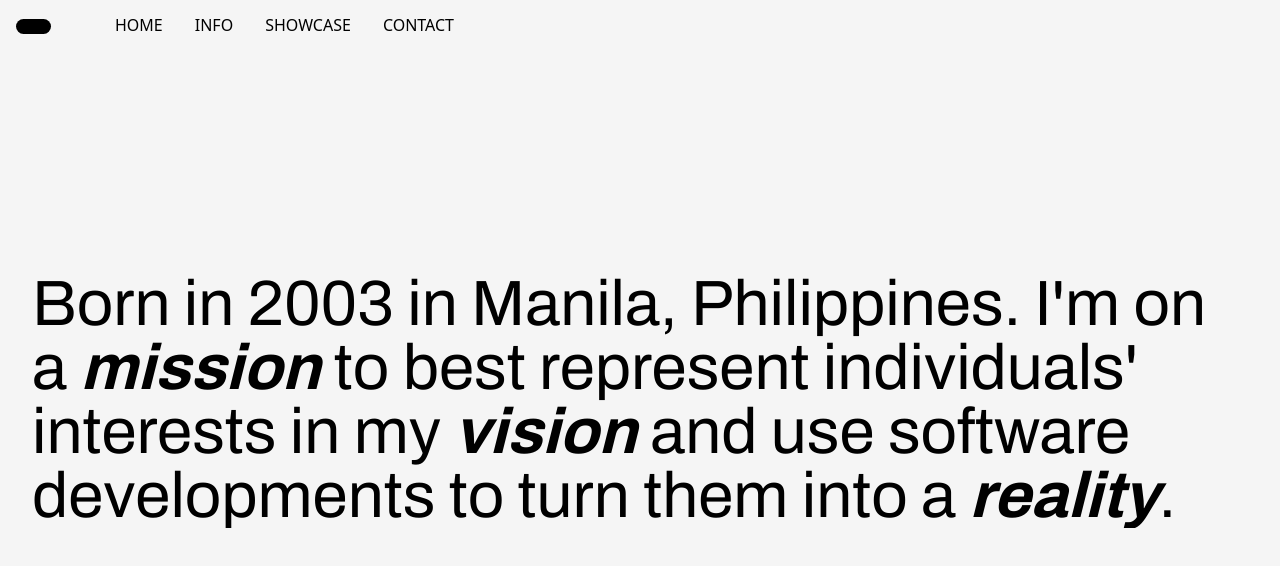
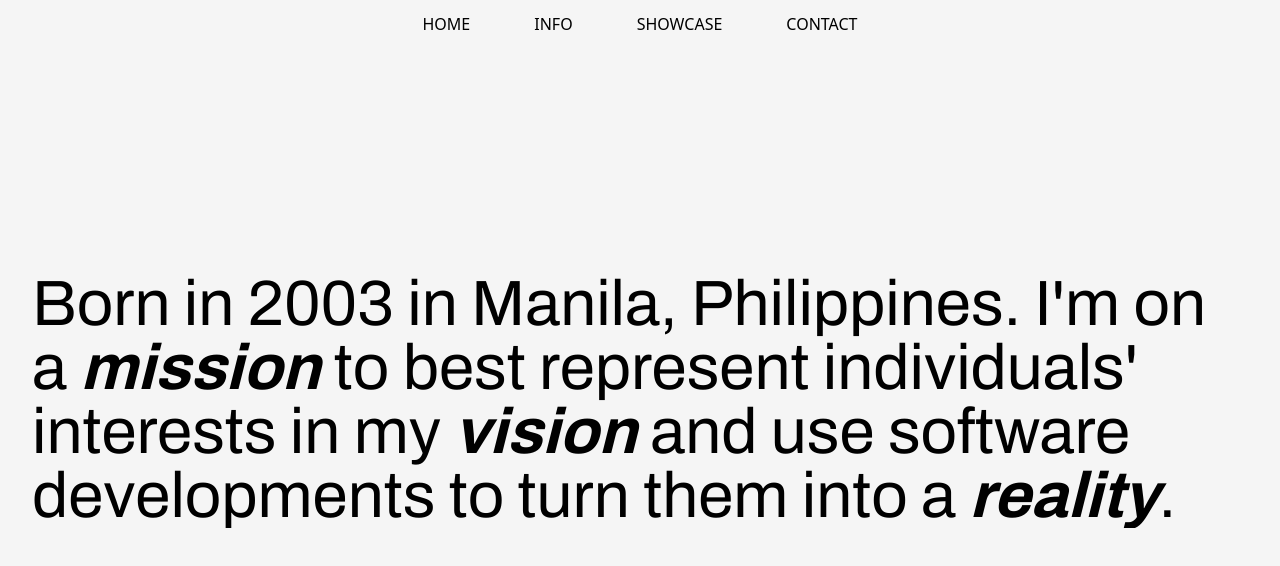
Before and after one commit to decimoDev/d7, a Next.js app: page / in a window 1280 px wide. Shown: the top 566 px of the page. Built offline with nearby package versions, Linux system fonts and the light colour scheme.

Commit message:
init : update config

```diff
--- a/src/components/HomeItems/Bio.tsx
+++ b/src/components/HomeItems/Bio.tsx
@@ -3,7 +3,7 @@ import React, { FunctionComponent } from 'react'
 const Bio : FunctionComponent = () => {
   return (
     <>
-        <div className='overflow-hidden text-[2rem] w-full max-w-[1373px] md:text-[4rem]'>
+        <div className='overflow-hidden text-[2rem] w-full max-w-[1373px] q1:text-[2.7rem] q2:text-[3rem] md:text-[4rem]'>
             Born in 2003 in Manila, Philippines. I&apos;m on a <span className='font-bold italic'>mission</span> to best represent individuals&apos; interests in my <span className='font-bold italic'>vision</span> and use software developments to turn them into a <span className='font-bold italic'>reality</span>.
         </div>
     </>
--- a/src/components/Navigations.tsx
+++ b/src/components/Navigations.tsx
@@ -1,19 +1,38 @@
 import React, { FunctionComponent } from 'react'
 import { navLinks } from '@/constants'
 import Link from 'next/link'
+import { useState } from 'react'
 
 const Navigations : FunctionComponent = () => {
+  const [menu, setMenu] = useState(false);
+
   return (
     <>
-        <nav className='z-10 h-auto w-full fixed top-0 left-0 p-[2rem] md:p-[1rem]'>
-            <ul className='flex flex-row justify-between items-center md:justify-start gap-[2rem]'>
-            <span className='hidden mt-[3px] h-[15px] w-[35px] rounded-full bg-black mr-[2rem] md:inline-block'></span>
-            {navLinks.map((nav, index) => (
-                <li key={index} className='text-[0.6rem] md:text-[1rem] font-[400]'>
-                    <Link href={`${nav.link}`}>{nav.title}</Link>
+        <button className='fixed z-10 right-[2rem] flex flex-col gap-[6px] cursor-pointer md:hidden'
+        onClick={(() => setMenu(!menu))}>
+          <span className='h-[1px] w-[35px] bg-black'></span>
+          <span className='h-[1px] w-[35px] bg-black'></span>
+        </button>
+        <nav className=''>
+          {!menu ? null : <ul className='absolute z-[9] h-screen w-full bg-[#F5F5F5] text-black top-0 left-0 py-[4rem] px-[2rem] flex flex-col justify-between text-italic text-[3rem] md:hidden'>
+            <div className='flex flex-col gap-[1rem]'>
+              {navLinks.map((nav, index) => (
+                <li key={index} className='italic'>
+                  <Link href={`${nav.link}`} onClick={(() => setMenu(false))}>{nav.title}</Link>
                 </li>
-            ))}
-            </ul>
+              ))}
+            </div>
+            <p className='text-[1rem]'>Designed & Developed by Marlon Martin</p>
+          </ul>}
+          <ul className='hidden md:flex fixed top-[1rem] left-0 z-10 items-center w-full justify-center gap-[4rem]'>
+            <div className='flex flex-row items-center justify-center gap-[4rem]'>
+              {navLinks.map((nav, index) => (
+                <li key={index}>
+                  <Link href={`${nav.link}`}>{nav.title}</Link>
+                </li>
+              ))}
+            </div>
+          </ul>
         </nav>
     </>
   )
--- a/src/styles/globals.css
+++ b/src/styles/globals.css
@@ -7,7 +7,6 @@
     box-sizing: border-box;
     padding: 0;
     margin: 0;
-    overflow-x: hidden;
 }
 
 html {
```
